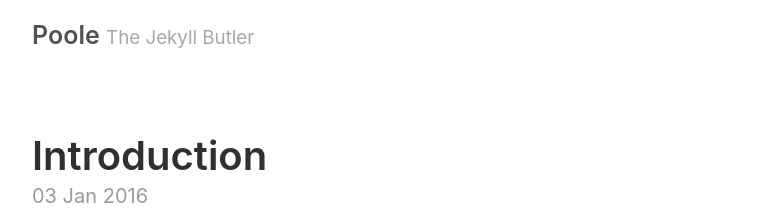
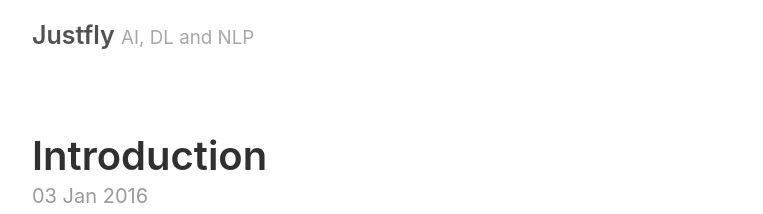
Before and after one commit to Jingfei-Han/Jingfei-Han.github.io, a Jekyll site: the page built from index.html, in a window 1280 px wide. Shown: the top 214 px of the page, without its empty margins (258-1021 px from the left). Built offline with Jekyll 4.4.1, drawn with Linux system fonts in a browser that asks for light colours; the list of posts is cut into pages by our own code.

Commit message:
Update config

```diff
--- a/_config.yml
+++ b/_config.yml
@@ -2,11 +2,13 @@
 permalink:           pretty
 
 # Setup
-title:               Poole
-tagline:             The Jekyll Butler
+title:               Justfly
+tagline:             AI, DL and NLP
 url:                 http://getpoole.com
 paginate:            1
 baseurl:             ""
+encoding:            utf-8
+
 
 # Assets
 #
@@ -17,14 +19,14 @@ sass:
 
 # About/contact
 author:
-  name:              Mark Otto
-  url:               https://twitter.com/mdo
+  name:              Jingfei
+  url:               github.com/Jingfei-Han
   email:             markdotto@gmail.com
 
 # Custom vars
 version:             2.0.0
 github:
-  repo:              https://github.com/poole/poole
+  repo:              https://github.com/Jingfei-Han
 
 # Gems
 gems:
```
